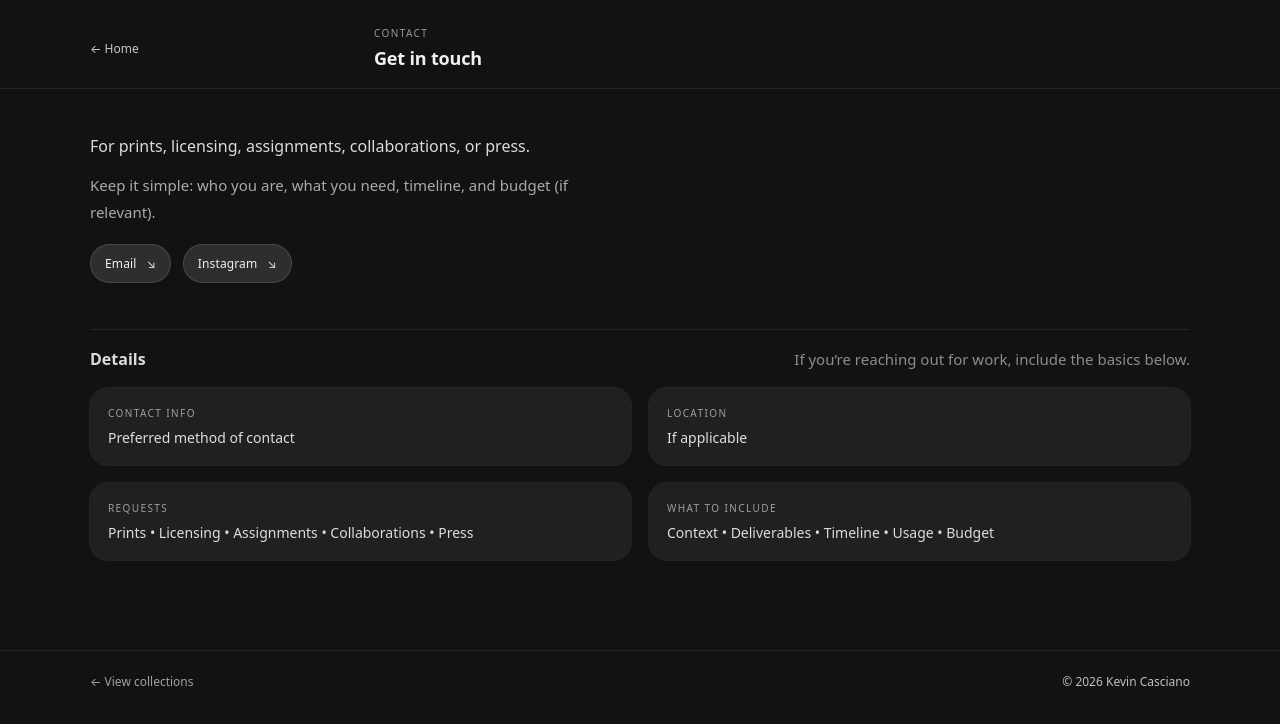
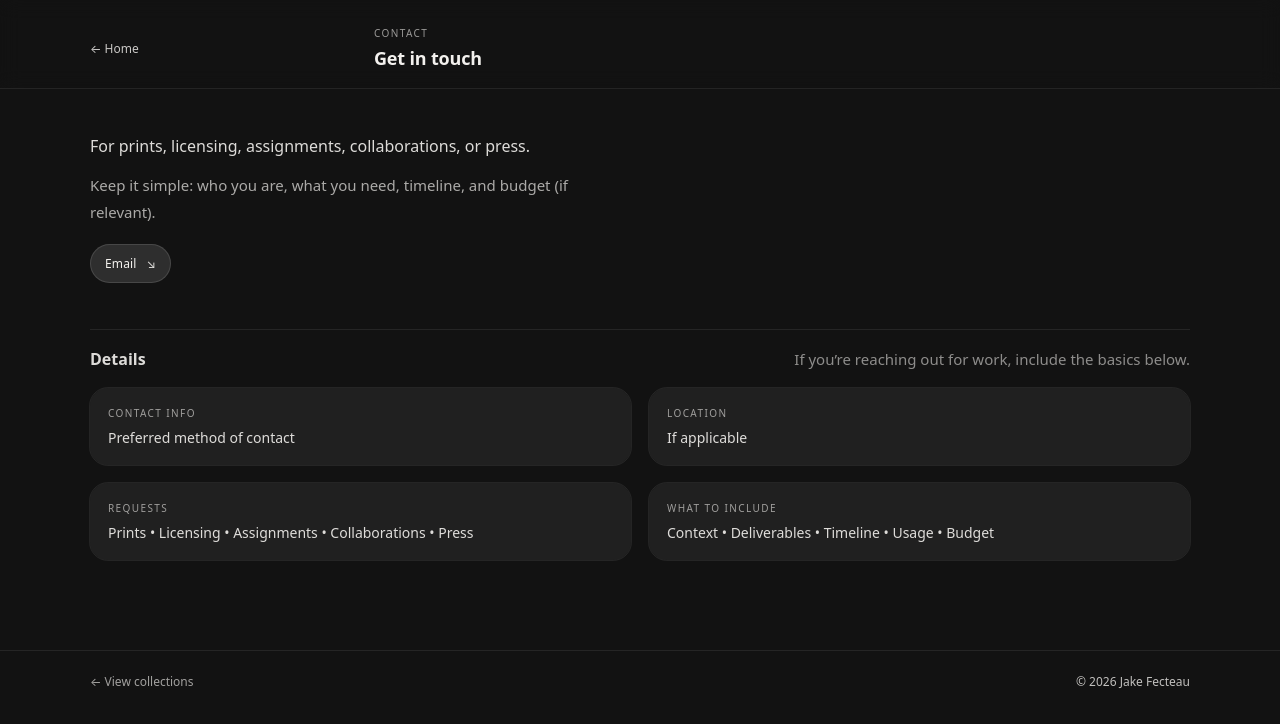
Before and after one commit to jakefecteau/Website, a plain HTML site: page contact/index.html in a window 1280 px wide. Drawn offline with Linux system fonts and the light colour scheme.

Commit message:
Update contact page title and footer credit

```diff
--- a/contact/index.html
+++ b/contact/index.html
@@ -3,7 +3,7 @@
 <head>
   <meta charset="utf-8" />
   <meta name="viewport" content="width=device-width,initial-scale=1" />
-  <title>Contact — Kevin Casciano</title>
+  <title>Contact — Jake Fecteau</title>
   <link rel="stylesheet" href="/styles.css" />
 </head>
 
@@ -45,11 +45,6 @@
             Email <span class="arrow">↘</span>
           </a>
 
-          <!-- Optional: phone -->
-          <!-- <a class="pill pill-light" href="tel:+16315551234">Call / Text <span class="arrow">↘</span></a> -->
-
-          <!-- Optional: Instagram -->
-          <a class="pill pill-light" href="https://www.instagram.com/kevincasciano.work/" target="_blank" rel="noopener">Instagram <span class="arrow">↘</span></a>
         </div>
       </div>
 
@@ -100,7 +95,7 @@
   <footer class="case-footer">
     <div class="wrap case-foot">
       <a class="case-back" href="/#work">← View collections</a>
-      <span class="case-credit">© <span id="y"></span> Kevin Casciano</span>
+      <span class="case-credit">© <span id="y"></span> Jake Fecteau</span>
     </div>
   </footer>
 
```
